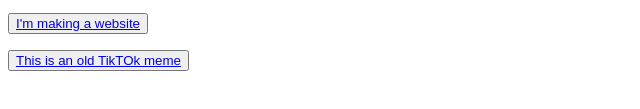
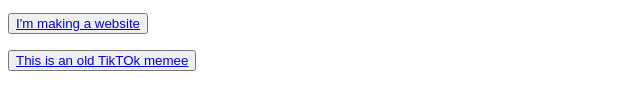
Before and after one commit to AnnaZakharycheva/You_are_safe_from_Rickrolling, a plain HTML site: page index.html in a window 1280 px wide. Shown: the part 253-362 px from the top of the page, 0-640 px from the left. Drawn offline with Linux system fonts and the light colour scheme.

Commit message:
Update index.html

```diff
--- a/index.html
+++ b/index.html
@@ -18,7 +18,7 @@
 <p>
 <button>
   <a href="https://www.youtube.com/watch?v=auDn92EwyU8" target="_blank">
-  This is an old TikTOk meme
+  This is an old TikTOk memee
   </a>
 </button>
 </p>
```
